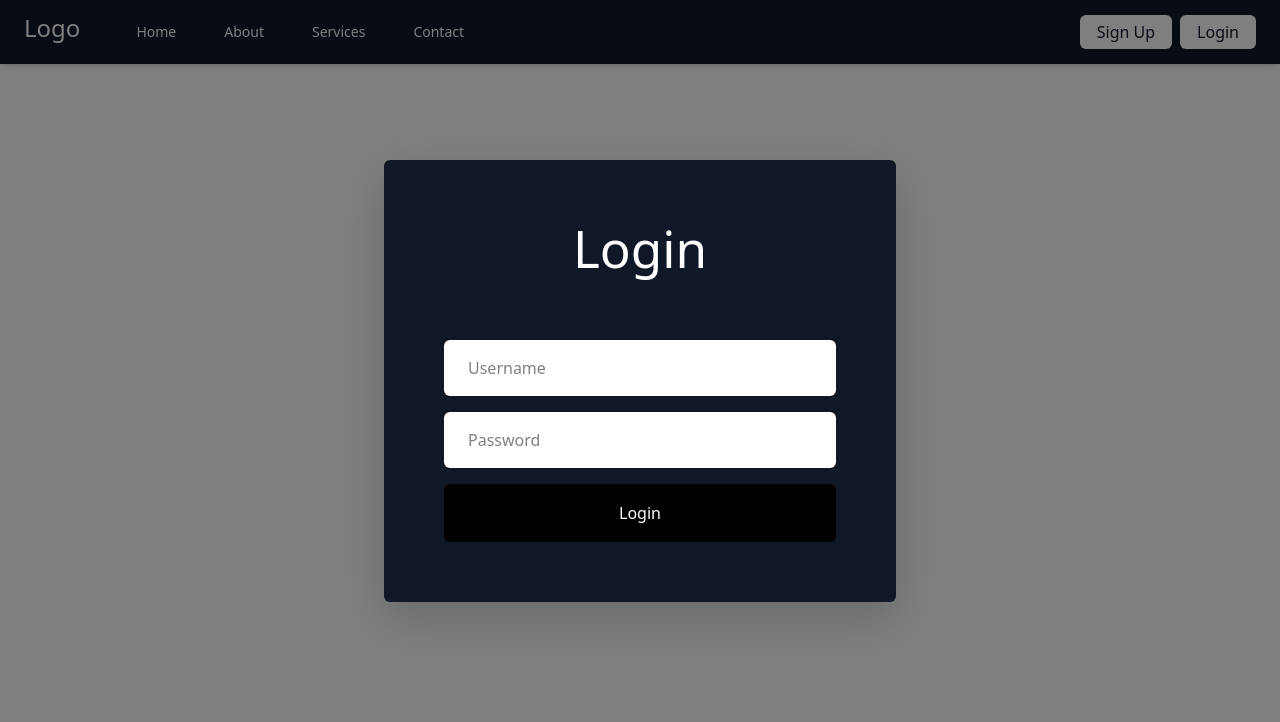
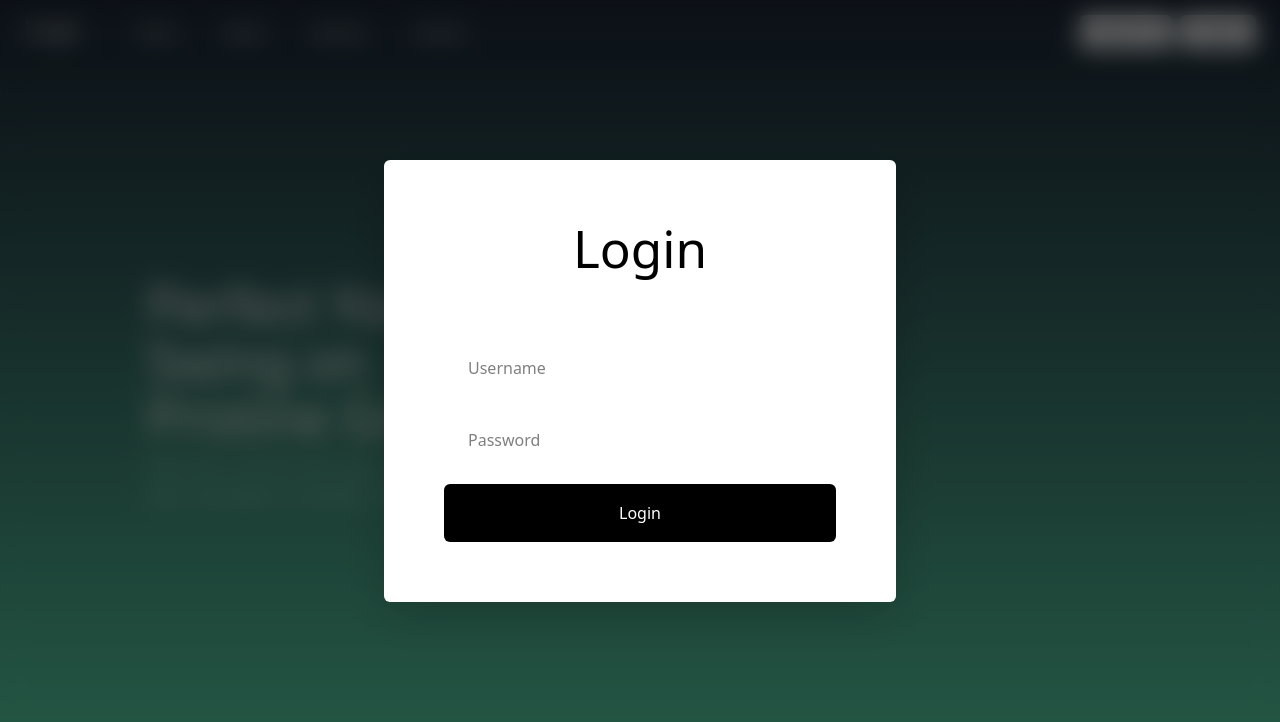
Before and after one commit to alexdinan/community_stroke_index, a React (Vite) app in the folder frontend/: page / in a window 1280 px wide. Both pictures are taken after a click on the button "Login". Shown: the top 722 px of the page. Built offline with nearby package versions, Linux system fonts and the light colour scheme.

Commit message:
hero section

```diff
--- a/frontend/src/App.jsx
+++ b/frontend/src/App.jsx
@@ -1,9 +1,11 @@
 import Navbar from "./components/navbar/Navbar";
+import HeroSection from "./components/HeroSection";
 
 function App() {
   return (
     <>
       <Navbar/>
+      <HeroSection/>
     </>
   )
 }
--- /dev/null
+++ b/frontend/src/components/HeroSection.jsx
@@ -0,0 +1,54 @@
+import React from "react";
+
+const bands = [
+    "#2c3340", // dark slate gray-ish (start)
+    "#2e3b3f", // transition 1
+    "#2f4440", // transition 2
+    "#316346", // transition 3
+    "#336a47", // brighter medium green (end)
+  ];
+
+const HeroSection_ = () => {
+  return (
+    <div className="w-screen min-h-screen relative flex items-center justify-center px-6 py-16 text-center text-white overflow-hidden">
+      {/* Background Bands */}
+      <div className="absolute inset-0 flex flex-col">
+        {bands.map((color, index) => (
+          <div key={index} style={{ backgroundColor: color }} className="flex-1"></div>
+        ))}
+      </div>
+
+      {/* Content */}
+      <div className="relative  z-10 max-w-4xl mx-auto">
+        <h1 className="text-5xl md:text-6xl font-bold leading-tight mb-6">
+          Perfect Your Swing on Pristine Greens
+        </h1>
+        <p className="text-lg md:text-xl text-emerald-200 max-w-xl mx-auto">
+          Discover world-class golf courses, expert tips, and gear to elevate your game.
+        </p>
+      </div>
+    </div>
+  );
+};
+
+
+
+
+const HeroSection = () => {
+  return (
+    <div className="bg-gradient-to-b from-gray-800 to-emerald-300 w-screen min-h-screen flex items-center justify-start px-6 py-16">
+      <div className="w-full md:ml-[10%] md:w-1/3 text-left">
+        <h1 className="text-5xl md:text-6xl font-bold text-white leading-tight mb-6">
+          Perfect Your Swing on Pristine Greens
+        </h1>
+        <p className="text-lg md:text-xl text-emerald-200">
+          Discover world-class golf courses, expert tips, and gear to elevate your game.
+        </p>
+      </div>
+    </div>
+  );
+};
+
+
+
+export default HeroSection;
--- a/frontend/src/components/navbar/LoginModal.jsx
+++ b/frontend/src/components/navbar/LoginModal.jsx
@@ -42,9 +42,9 @@ const LoginModal = ({ onClose }) => {
   }
 
   return (
-    <div className="fixed inset-0 bg-black bg-opacity-50 flex justify-center items-start pt-[20vh] z-50">
-      <div className="bg-gray-900 text-red p-15 rounded shadow-lg w-full max-w-lg relative">
-        <h1 className="text-white text-9xl text-center mb-8">Login</h1>
+    <div className="fixed inset-0 bg-black/60 backdrop-blur-md flex justify-center items-start pt-[20vh] z-50">
+      <div className="bg-white text-red p-15 rounded shadow-lg w-full max-w-lg relative">
+        <h1 className="text-black text-9xl text-center mb-8">Login</h1>
         <div className="pt-8 mt-8 space-y-6">
           <input
             type="text"
--- a/frontend/src/components/navbar/MobileMenu.jsx
+++ b/frontend/src/components/navbar/MobileMenu.jsx
@@ -3,7 +3,7 @@ const MobileMenu = ({ onLoginClick, onRegisterClick }) => {
     const links = ['Home', 'About', 'Services', 'Contact'];
 
     return (
-      <div className="md:hidden px-4 pt-4 pb-6 bg-gray-800">
+      <div className="md:hidden px-4 pt-4 pb-6 bg-gray-790 z-50 backdrop-blur-2xl">
         <div className="flex flex-col space-y-4">
           <div className="flex flex-col space-y-2">
             {links.map((link) => (
--- a/frontend/src/components/navbar/Navbar.jsx
+++ b/frontend/src/components/navbar/Navbar.jsx
@@ -14,7 +14,7 @@ const Navbar = () => {
 
     return (
       <>
-        <nav className="fixed top-0 w-full bg-gray-900 text-white shadow-md z-50">
+        <nav className="fixed top-0 w-full bg-gray-790 text-white shadow-md z-50">
           <div className="mx-auto px-4 sm:px-6 lg:px-8">
             <div className="flex items-center justify-between h-16">
               <div className="flex items-center">
```
